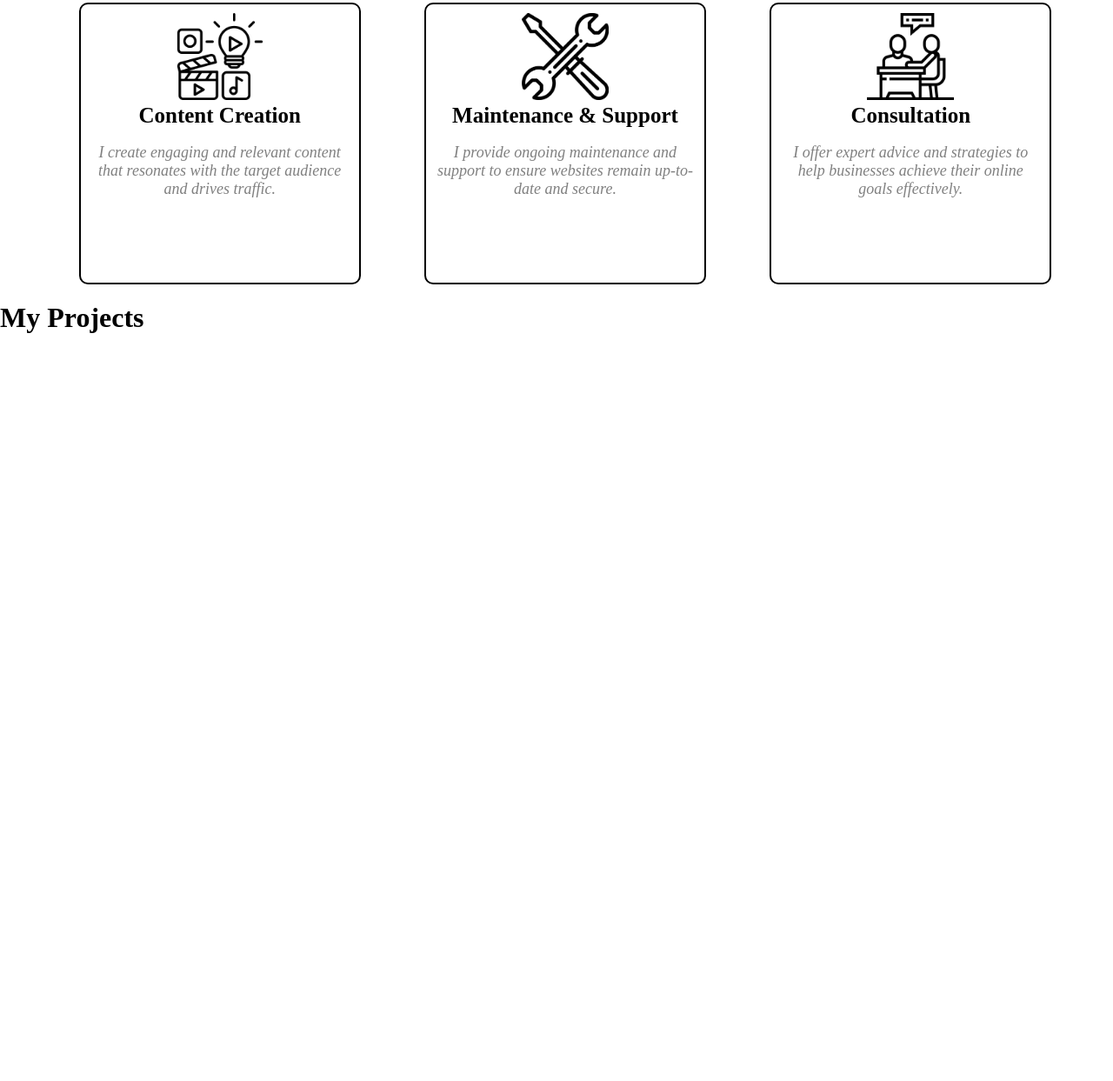
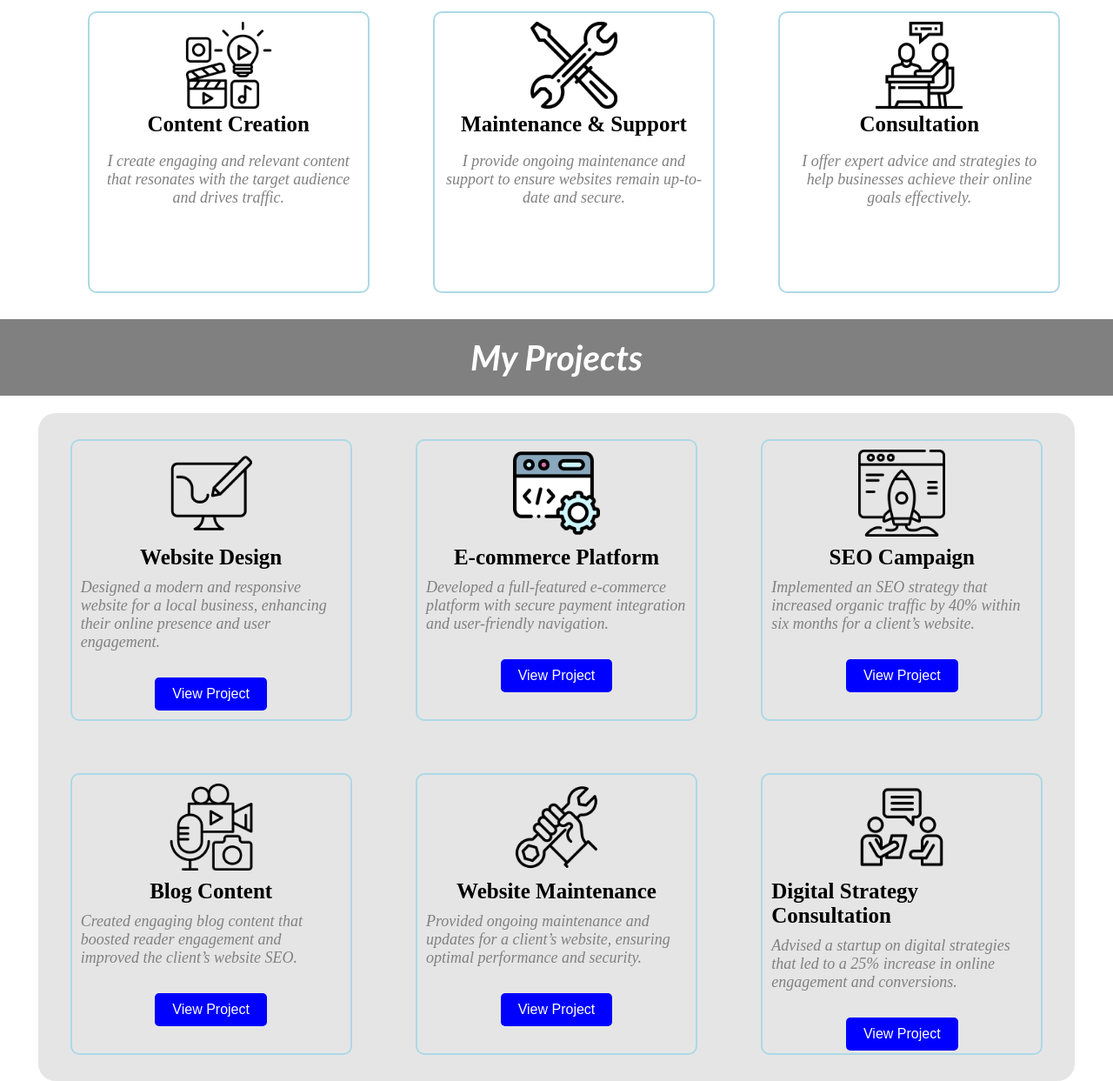
Before and after one commit to ibrahimkalokoh/basic_website_practice, a plain HTML site: page basic_webpage/index.html in a window 1280 px wide. Shown: the part 1099-2342 px from the top of the page at 87% size. Before the commit the page ends 1483 px from the top, so only its background shows below. Drawn offline with Linux system fonts and the light colour scheme.

Commit message:
My-Projects

```diff
--- a/basic_webpage/index.html
+++ b/basic_webpage/index.html
@@ -85,13 +85,44 @@
 
   <!--This is my project section-->
   <div class="card_section">
-    <h1>My Projects</h1>
+    <h1 class="heading-1">My Projects</h1>
     <div class="cards">
-      <div class="card"></div>
-      <div class="card"></div>
-      <div class="card"></div>
-      <div class="card"></div>
-      <div class="card"></div>
+      <div class="card">
+        <img src="./images/icons/graphic-design-projects.png" alt="" width="100px" height="100px">
+        <h2>Website Design</h2>
+        <p>Designed a modern and responsive website for a local business, enhancing their online presence and user engagement.</p>
+        <button><a href="">View Project</a></button>
+      </div>
+      <div class="card">
+        <img src="./images/icons/web_develop-projects.png" alt="" width="100px" height="100px">
+        <h2>E-commerce Platform</h2>
+        <p>Developed a full-featured e-commerce platform with secure payment integration and user-friendly navigation.</p>
+        <button><a href="">View Project</a></button>
+      </div>
+      <div class="card">
+        <img src="./images/icons/SEO-projects-boost.png" alt="" width="100px" height="100px">
+        <h2>SEO Campaign</h2>
+        <p>Implemented an SEO strategy that increased organic traffic by 40% within six months for a client’s website.</p>
+        <button><a href="">View Project</a></button>
+      </div>
+      <div class="card">
+        <img src="./images/icons/content-creator-projects.png" alt="" width="100px" height="100px">
+        <h2>Blog Content</h2>
+        <p>Created engaging blog content that boosted reader engagement and improved the client’s website SEO.</p>
+        <button><a href="">View Project</a></button>
+      </div>
+      <div class="card">
+        <img src="./images/icons/maintain-projects_wrench.png" alt="" width="100px" height="100px">
+        <h2>Website Maintenance</h2>
+        <p>Provided ongoing maintenance and updates for a client’s website, ensuring optimal performance and security.</p>
+        <button><a href="">View Project</a></button>
+      </div>
+      <div class="card">
+        <img src="./images/icons/consultation-projects_interview.png" alt="" width="100px" height="100px">
+        <h2>Digital Strategy Consultation</h2>
+        <p>Advised a startup on digital strategies that led to a 25% increase in online engagement and conversions.</p>
+        <button><a href="">View Project</a></button>
+      </div>
     </div>
 
   </div>
--- a/basic_webpage/style.css
+++ b/basic_webpage/style.css
@@ -4,7 +4,7 @@
 }
 
 .menu {
-  background-color: gray;
+  background-color: #1F2937;
   width: 100%;
   height: 90px;
   display: flex;
@@ -20,11 +20,11 @@
 }
 .menu li a {
   text-decoration: none;
-  color: black;
+  color: white;
 }
 
 .menu li a:hover {
-  color: white;
+  color: lightgray;
 }
 .menu li {
   list-style: none;
@@ -92,7 +92,7 @@
 }
 
 .text_div button{
-  background-color: gray;
+  background-color: blue;
   color: white;
   border: none;
   padding: 10px 20px;
@@ -101,10 +101,13 @@
   font-size: 16px;
 }
 
+.text_div button:hover {
+  color: lightgray;
+}
 .service{
   width: 100%;
   height: auto;
-  margin: 0px;
+  margin: 10px;
   padding: 10px;
   font-family: "Times New Roman", Times, serif;
   font-weight: 300;
@@ -112,6 +115,7 @@
 }
 
 .heading-1{
+  color: white;
   padding: 20px;
   text-align: center;
   background-color: gray;
@@ -143,7 +147,7 @@
         gap: 10px;
         width: 300px;
         height: 300px;
-        border: 2px solid black;
+        border: 2px solid lightblue;
         padding: 10px;
         margin: 10px;
         border-radius: 10px;
@@ -163,12 +167,81 @@
 
 .box h2{
   font-family: "Times New Roman", Times, serif;
-  /* font-style: italic; */
   font-weight: bold;
   font-size: 25px;
 }
 
 
+
+
+
+.cards{
+  display: flex;
+  justify-content: space-around;
+  flex-wrap: wrap;
+  flex-direction: row;
+  width: 90%;
+  height: auto;
+  gap: 40px;
+  margin: auto;
+  padding: 20px;
+  background-color: rgba(211, 211, 211, 0.596);
+  border-radius: 20px;
+}
+
+
+
+
+.card{
+      align-items: center;
+      display: flex;
+      flex-direction: column;
+      gap: 10px;
+      width: 300px;
+      height: 300px;
+      border: 2px solid lightblue;
+      padding: 10px;
+      margin: 10px;
+      border-radius: 10px;
+      background-size: cover;
+      background-repeat: no-repeat;
+}
+
+
+.card p{
+  font-style: italic;
+  margin-bottom: 20px;
+  font-weight: lighter;
+  font-size: 18px;
+  color: gray;
+
+}
+.card h2{
+  font-family: "Times New Roman", Times, serif;
+  font-weight: bold;
+  font-size: 25px;
+}
+.card a {
+  color: white;
+  text-decoration: none;
+}
+.card a:hover {
+  text-decoration: underline;
+  color: darkblue;
+}
+
+.card button{
+  background-color: blue;
+  color: white;
+  border: none;
+  padding: 10px 20px;
+  border-radius: 5px;
+  cursor: pointer;
+  font-size: 16px;
+}
+.card button:hover {
+  color: lightgray;
+}
 
 
 
```
Also changed, not shown: basic_webpage/images/consultation.jpeg (added), basic_webpage/images/growth.jpeg (added), basic_webpage/images/icons/SEO-projects-boost.png (added), basic_webpage/images/icons/app-development.png (added), basic_webpage/images/icons/consultation-projects_interview.png (added), basic_webpage/images/icons/content-creator-projects.png (added), basic_webpage/images/icons/graphic-design-projects.png (added), basic_webpage/images/icons/maintain-projects_wrench.png (added), basic_webpage/images/icons/trophy (1).png (added), basic_webpage/images/icons/web_develop-projects.png (added), basic_webpage/images/imgg.webp (added), basic_webpage/images/seo.jpeg (added), basic_webpage/images/web_design.jpeg (added), 1 other file.
